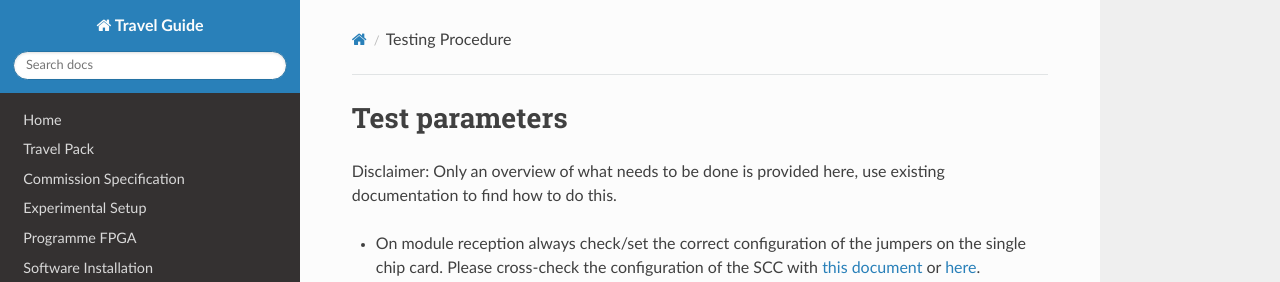
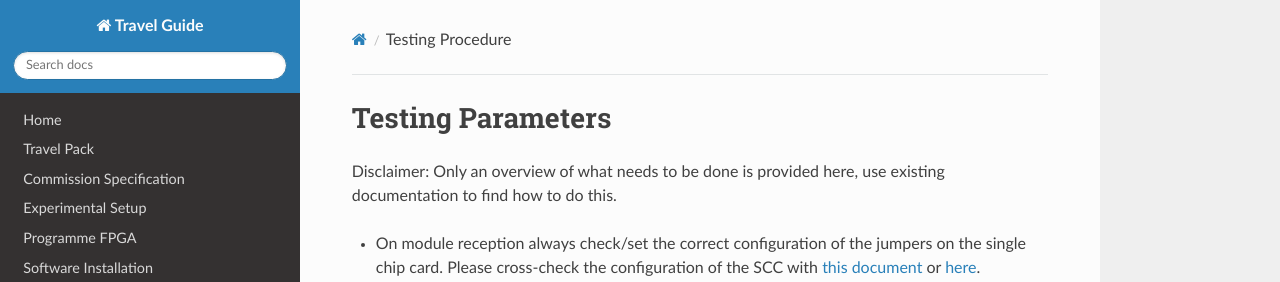
Before and after one commit to lime86/TravellingModule, an MkDocs documentation site: the page built from docs/procedure.md, in a window 1280 px wide and 900 px high. Shown: the top 282 px of the window. Built offline with MkDocs 1.6.1, drawn with Linux system fonts in a browser that asks for light colours; nearby versions of some CDN libraries; old or Windows-style settings are respelled for this version of MkDocs.

Commit message:
test link

````diff
--- a/docs/procedure.md
+++ b/docs/procedure.md
@@ -1,4 +1,4 @@
-Test parameters
+Testing Parameters
 ===============
 Disclaimer: Only an overview of what needs to be done is provided here,
 use existing documentation to find how to do this.
@@ -27,7 +27,7 @@ use existing documentation to find how to do this.
 	jumper.
 
 -	Measure **VDDA** and **VDDD** and set them to **1.2V** in the according entries in the chip configuration file.
-	- For YARR: change `SldoAnalogTrim` and `SldoDigitalTrim`. If you still get ```data not valid``` errors, adjust VDDA to a value that this error disappears. More information in [FAQ & Troubleshooting](troubleshooting).
+	- For YARR: change `SldoAnalogTrim` and `SldoDigitalTrim`. If you still get ```data not valid``` errors, adjust VDDA to a value that this error disappears. More information in [FAQ & Troubleshooting](../troubleshooting).
 	- For BDAQ: change `VREF_A_TRIM` and `VREF_D_TRIM`.
 
 -	All three FE on the RD53A module is advised to be tuned. The tuning
````
